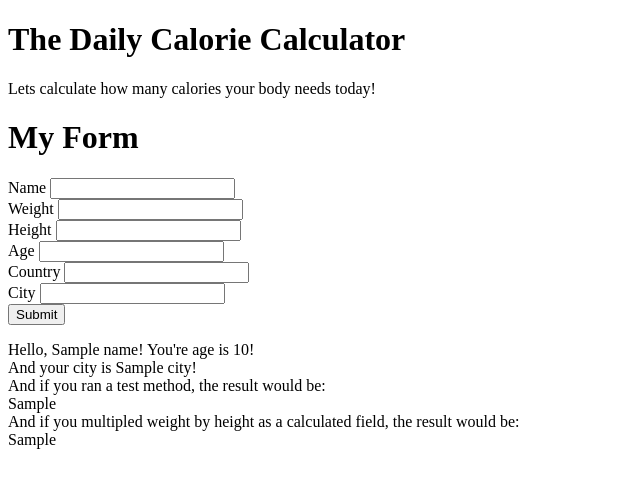
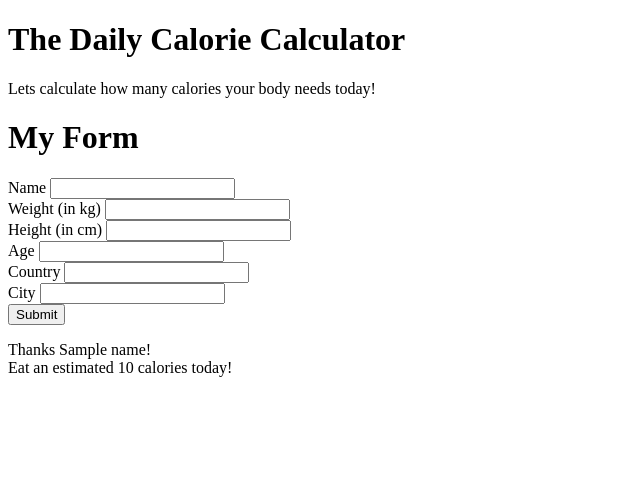
Before and after one commit to chrisbillows/UDEMY-OOP_6-calories-calculator-flask-app, a Flask app: template templates/index.html in a window 1280 px wide. Shown: the top 488 px of the page, without its empty margins (0-640 px from the left). Run offline with Flask 2, Linux system fonts and the light colour scheme; the template is opened without the code that fills it: values that come from a table or form of the project are taken from there, most other values are stand-ins (such as "Sample title", 1, 10 or a date in 2020).

Commit message:
update comments + small refactor

```diff
--- a/app.py
+++ b/app.py
@@ -1,5 +1,5 @@
-from flask import Flask, request, render_template
-from my_classes import MyForm, UserEstimate, Temperature
+from flask import Flask, render_template
+from my_classes import MyForm, User, Location
 
 
 app = Flask(__name__)
@@ -12,19 +12,26 @@ def myform():
     form = MyForm()
 
     if form.validate_on_submit():
+
+        # assign intermediate variables for own understanding later
         user_name = form.name.data
-        user_weight = form.weight.data
-        user_height = form.height.data
-        user_age = form.age.data
+        user_weight = float(form.weight.data)
+        user_height = float(form.height.data)
+        user_age = float(form.age.data)
         user_country = form.country.data
         user_city = form.city.data
-        calculated_field = float(user_weight) * float(user_height)
-        my_user = UserEstimate(user_weight, user_height, user_age, temperature=10)
-        user_method_check = my_user.test_method()
-        return render_template('index.html', form=form, name=user_name, weight=user_weight,
-                               age=user_age, country=user_country,
-                               city=user_city, method_check=user_method_check,
-                               calc_field=calculated_field)
+
+        # instantiate a location object based on user input
+        user_location = Location(user_country, user_city)
+        # scrape temp with get_temp method
+        user_temp = user_location.get_temp()
+
+        # instantiate a user
+        my_user = User(user_weight, user_height, user_age, user_temp)
+        #
+        user_calorie_estimate = my_user.calculate_estimate_instructor_formula()
+
+        return render_template('index.html', form=form, name=user_name, calories=user_calorie_estimate)
 
     return render_template('index.html', form=form)
 
--- a/my_classes.py
+++ b/my_classes.py
@@ -4,18 +4,20 @@ from requests import get
 from selectorlib import Extractor
 
 class MyForm(FlaskForm):
+    """Represent a form for accepting user inputs required for calculating users daily
+     calorie usage"""
+
     name = StringField('Name')
-    weight = StringField('Weight')
-    height = StringField('Height')
+    weight = StringField('Weight (in kg)')
+    height = StringField('Height (in cm)')
     age = StringField('Age')
     country = StringField('Country')
     city = StringField('City')
     submit = SubmitField('Submit')
 
 
-class Calorie:
-    """Represent amount of calories calculated with
-    BMR = 10*weight + 6.25*height - 5*age + 5 - 10*temperature"""
+class User:
+    """Represent a user for calculating daily calorie usage"""
 
     def __init__(self, weight, height, age, temperature):
         self.weight = weight
@@ -23,19 +25,28 @@ class Calorie:
         self.age = age
         self.temperature = temperature
 
-    def calculate(self):
-        pass
+    def calculate_estimate_instructor_formula(self):
+        return 10 * self.weight + 6.25 * self.height - 5 * self.age + 5 - 10 * self.temperature
 
+    # TODO: implement a second, more scientifically respected method
+    # Harris–Benedict equation
+    # Add male or female ask
+    # Remove temperature from calculation - perhaps add a weather related comment
+    # Harris–Benedict equations revised by Mifflin and St Jeor in 1990:
+    # Men	BMR = (10 × weight in kg) + (6.25 × height in cm) - (5 × age in years) + 5
+    # Women	BMR = (10 × weight in kg) + (6.25 × height in cm) - (5 × age in years) - 161
 
-class Temperature:
+class Location:
     """
-    Represent a temperature value extracted from the timeanddate.com/weather webpage.
+    Represent a user location for extracting a temperature value from the
+    timeanddate.com/weather webpage.
     """
 
     def __init__(self, country, city):
         self.country = country
         self.city = city
 
+    # scrape temperature
     def get_temp(self):
         my_headers = {
             'pragma': 'no-cache',
@@ -48,27 +59,19 @@ class Temperature:
         }
 
         my_url = f'https://www.timeanddate.com/weather/{self.country}/{self.city}'
+
+        # uses a selectorlib method
+        # TODO: consolidate to function to use one scraping library
         my_extractor = Extractor.from_yaml_file('temperature.yaml')
+
+        # TODO: add some error handling
+        # confusion with 'uk' or 'england'
+        # on website, london is uk. milton keynes and bristol england/uk.
+        # bristol works with uk
+        # but milton keynes works with england (or did it)
 
         r = get(my_url, headers=my_headers)
         my_html = r.text
         temp_html = my_extractor.extract(my_html)
-        stripped_temp = temp_html['temp'].replace('\xa0°C', '')
-        return stripped_temp
-
-
-class UserEstimate:
-    """Represent amount of calories calculated with
-    BMR = 10*weight + 6.25*height - 5*age + 5 - 10*temperature"""
-
-    def __init__(self, weight, height, age, temperature):
-        self.weight = weight
-        self.height = height
-        self.age = age
-        self.temperature = temperature
-
-    def test_method(self):
-        return f'User height is {self.height} and user weight is {self.weight}'
-
-    def calculate_estimate(self):
-        return 10 * self.weight + 6.25 * self.height - 5 * self.age + 5 - 10 * self.temperature
+        stripped_temp = str(temp_html['temp']).replace('\xa0°C', '')
+        return float(stripped_temp)
--- a/templates/index.html
+++ b/templates/index.html
@@ -20,14 +20,10 @@
         {{ form.city.label }} {{ form.city() }}<br>
         {{ form.submit() }}
     </form>
-    {% if name and weight %}
+    {% if calories %} <!-- field not present in form, does form instantiate with None types. Confused. -->
     <p>
-        Hello, {{ name }}! You're age is {{ age }}!<br>
-        And your city is {{city}}!<br>
-        And if you ran a test method, the result would be:<br>
-        {{ method_check }}<br>
-        And if you multipled weight by height as a calculated field, the result would be:<br>
-        {{calc_field}}
+       Thanks {{name}}! <br>
+       Eat an estimated {{calories}} calories today!
     </p>
     {% endif %}
 
```
